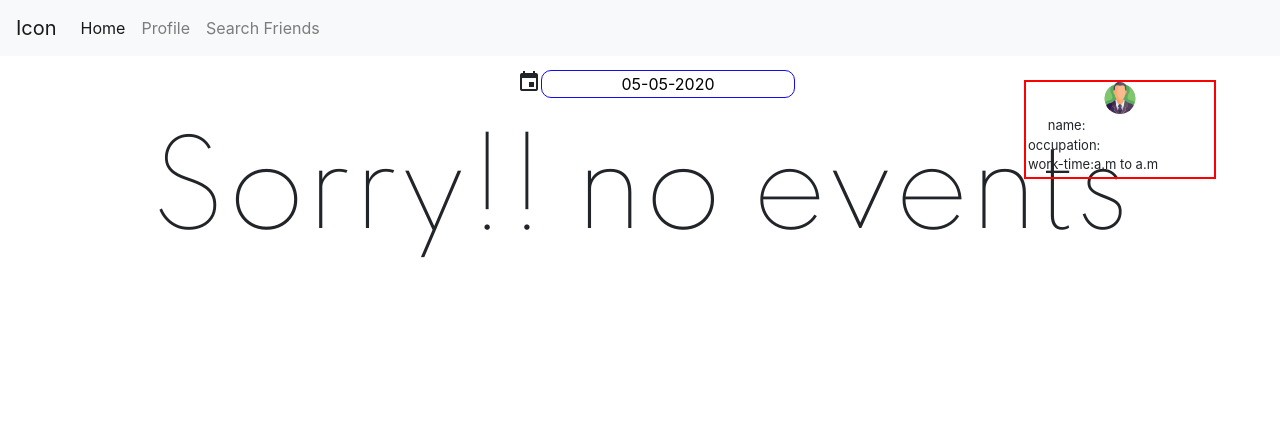
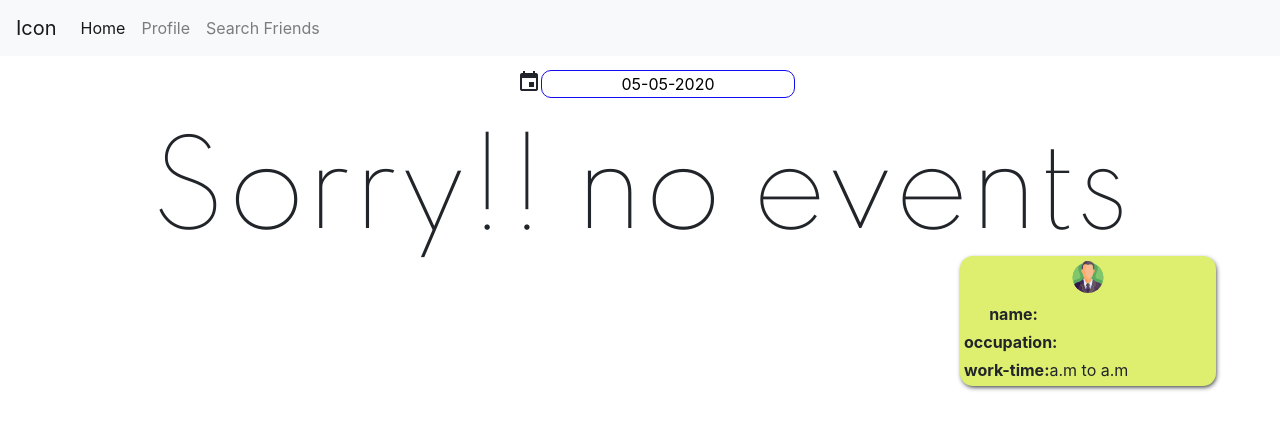
Before and after one commit to shobhi1310/timeline, a React (Create React App) app: page /friend in a window 1280 px wide. Shown: the top 430 px of the page. Built offline with nearby package versions, Linux system fonts and the light colour scheme.

Commit message:
profile updated and bug fixed in no id

```diff
--- a/src/components/Friend.js
+++ b/src/components/Friend.js
@@ -81,7 +81,8 @@ export class Friend extends Component {
         const eventListUrl = 'http://localhost:5000/events/'+id+'/'+this.formatDate(date);
         axios.get(eventListUrl)
         .then((res)=>{
-            window.sessionStorage.setItem('event_id',res.data[0]._id)
+            if(res.data[0])
+                window.sessionStorage.setItem('event_id',res.data[0]._id)
             this.setState({
                 date : date,
                 stringDate: this.formatDate(date),
--- a/src/components/FriendProfile.js
+++ b/src/components/FriendProfile.js
@@ -29,15 +29,15 @@ export class FriendProfile extends Component {
                 <div className="friend-id">{values.username}</div>
                 <div className="friend-content">
                     <div className="friend-name">
-                        <div>name: </div>
+                        <strong>name: </strong>
                         <div>{values.name}</div>
                     </div>
                     <div className="friend-occupation">
-                        <div>occupation: </div>
+                        <strong >occupation: </strong>
                         <div>{values.occupation}</div>
                     </div>
                     <div className="friend-worktime">
-                        <div>work-time: </div>
+                        <strong >work-time: </strong>
                         <div>{this.timeDisplay()}</div>
                     </div>
                 </div>
--- a/src/components/MainView.js
+++ b/src/components/MainView.js
@@ -104,7 +104,7 @@ export class MainView extends Component {
                             })
                         )
                         : (
-                            <div id="no-event">
+                            <div id="no-event" className="container" >
                                 <p>Sorry!! no events</p>
                             </div>
                         )
--- a/src/index.css
+++ b/src/index.css
@@ -269,18 +269,22 @@ body {
 }
 
 .profile-box{
-  border: solid red 2px;
-  width: 15vw;
+  box-shadow: 1px 2px 5px -1px;
+  border-radius: 13px;
+  /* border: solid red 2px; */
+  width: 20%;
   position: absolute;
   right: 5%;
-  top: 80px;
+  top: 256px;
   z-index: 1;
   display: flex;
   flex-direction: column;
+  background-color: #deef70;
 }
 
 .friend-profile-icon{
   text-align: center;
+  margin: 5px;
 }
 
 .friend-id{
@@ -288,7 +292,7 @@ body {
 }
 
 .friend-content{
-  font-size: small;
+  /* font-size: small; */
   margin: 2px;
   display: flex;
   flex-direction: column;
@@ -297,12 +301,15 @@ body {
 .friend-name{
   display: flex;
   flex-direction: row;
+  padding: 2px;
 }
 .friend-occupation{
   display: flex;
   flex-direction: row;
+  padding: 2px;
 }
 .friend-worktime{
   display: flex;
   flex-direction: row;
+  padding: 2px;
 }
```
